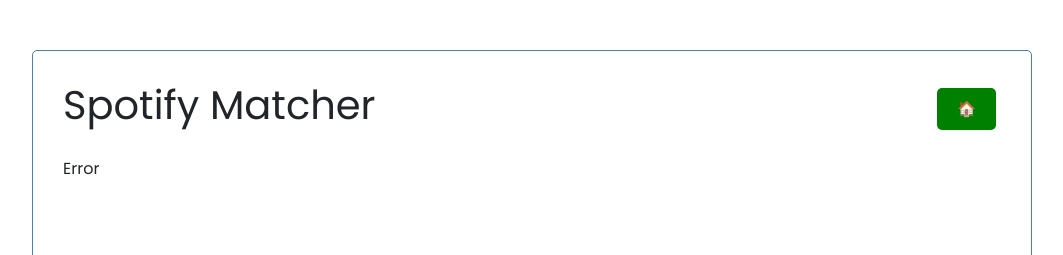
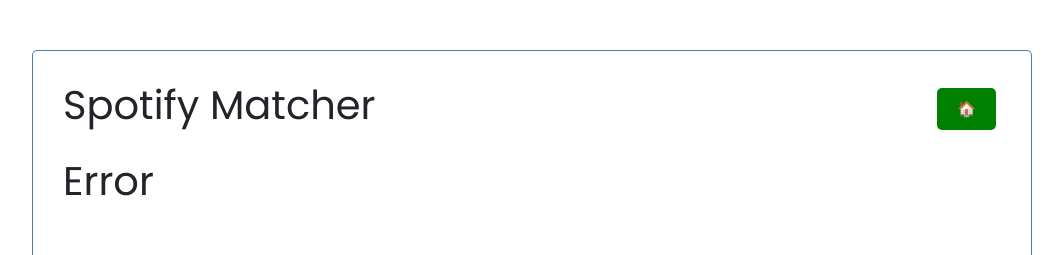
Before and after one commit to dev-rifaii/spotify-matcher-frontend, a Vue app: page /error in a window 1280 px wide. Shown: the top 255 px of the page, without its empty margins (108-1171 px from the left). Built offline with nearby package versions, Linux system fonts and the light colour scheme.

Commit message:
make error page take message as prop ask user to set biography when trying to mnatch without it

```diff
--- a/src/router/index.js
+++ b/src/router/index.js
@@ -18,7 +18,8 @@
     {
         path: '/error',
         name: 'Error',
-        component: Error
+        component: Error,
+        props: true
     },
     {
         path: '/about',
--- a/src/views/Error.vue
+++ b/src/views/Error.vue
@@ -1,10 +1,19 @@
 <template>
-    <p> Error </p>
+  <h1 class="error">Error</h1>
+  <p v-if="message != null">💥{{ message }}</p>
 </template>
 
 <script>
 export default {
-    name:"Error",
+  name: "Error",
+  props: {
+    message: String,
+  },
+};
+</script>
+
+<style scoped>
+.error{
 
 }
-</script>
+</style>
--- a/src/views/Matcher.vue
+++ b/src/views/Matcher.vue
@@ -31,8 +31,15 @@
       );
       this.users = res.data;
     } catch (e) {
-      this.$router.push("error");
-      console.error(e);
+      // console.log("response = " + e.reponse())
+      if (e.response.status == 401) {
+        this.$router.push({
+          name: "Error",
+          params: { message: "You need to link your socials in biography before trying to match." },
+        });
+      } else {
+        this.$router.push("error");
+      }
     }
   },
 };
```
